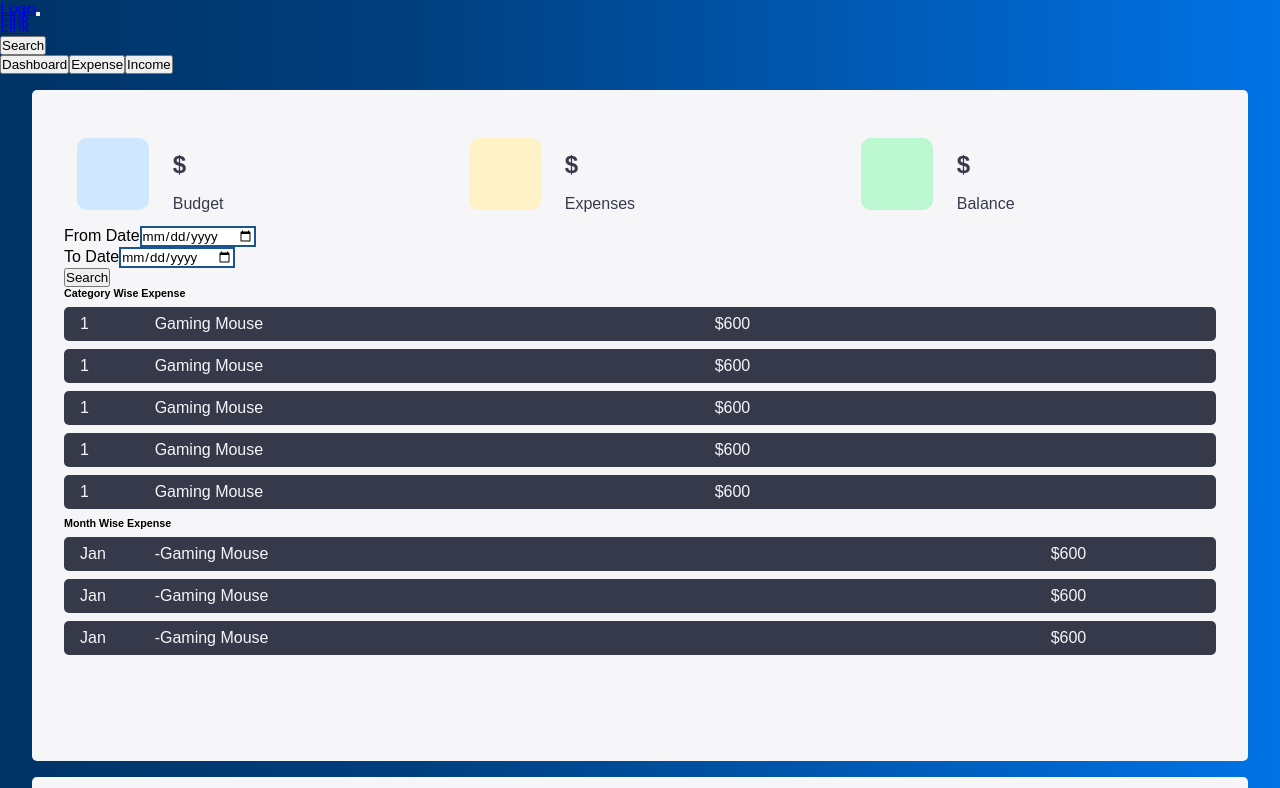
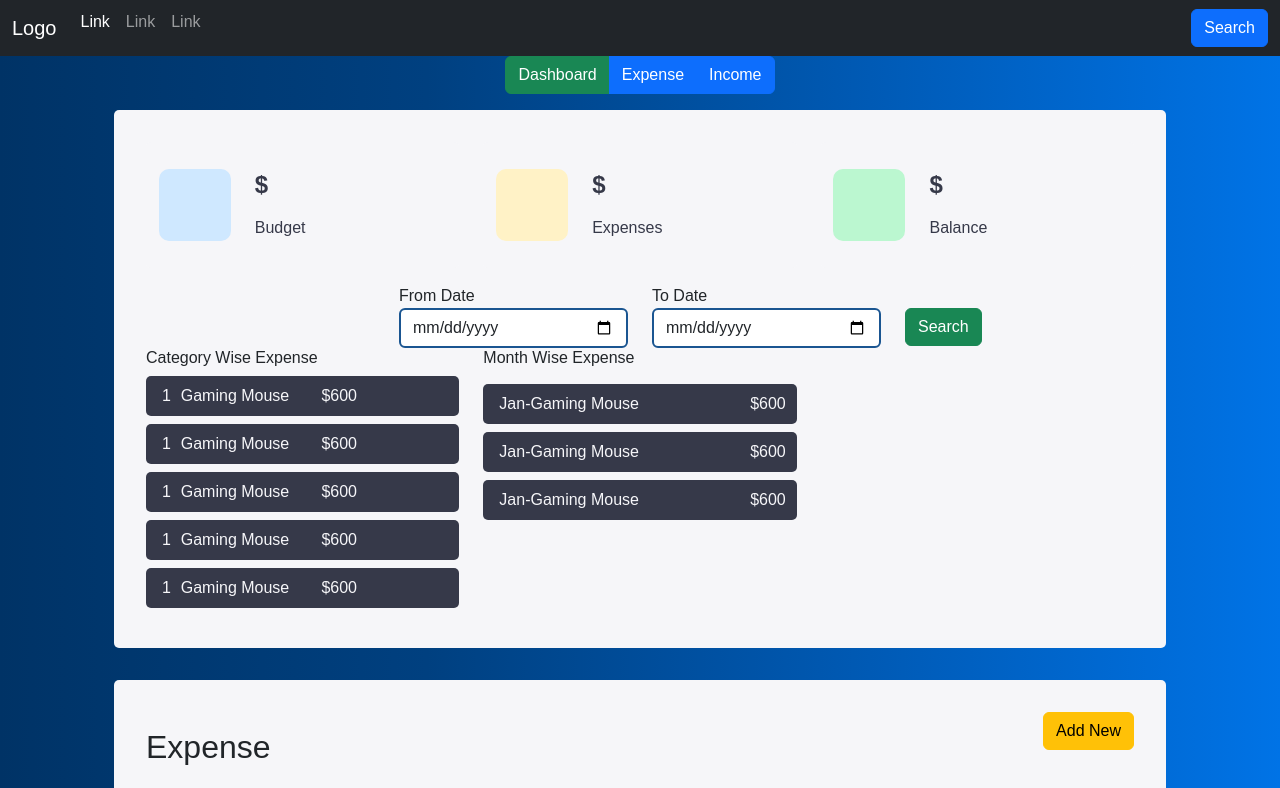
Before and after one commit to samndambuki/Budget-Planner-, an Angular app: page /home in a window 1280 px wide. Shown: the top 788 px of the page. Built offline with nearby package versions, Linux system fonts and the light colour scheme.

Commit message:
installed boostrap in my web app waiting to install font awesome

```diff
--- a/angular.json
+++ b/angular.json
@@ -25,6 +25,7 @@
               "src/assets"
             ],
             "styles": [
+              "./node_modules/bootstrap/dist/css/bootstrap.min.css",
               "src/styles.css"
             ],
             "scripts": [],
--- a/package.json
+++ b/package.json
@@ -21,6 +21,7 @@
     "@angular/platform-server": "^17.3.0",
     "@angular/router": "^17.3.0",
     "@angular/ssr": "^17.3.8",
+    "bootstrap": "^5.3.3",
     "express": "^4.18.2",
     "rxjs": "~7.8.0",
     "tslib": "^2.3.0",
--- a/src/app/pages/home/home.component.html
+++ b/src/app/pages/home/home.component.html
@@ -1,9 +1,33 @@
 <div class="row">
   <div class="col-12 text-center">
     <div class="btn-group">
-      <button type="button">Dashboard</button>
-      <button type="button">Expense</button>
-      <button type="button">Income</button>
+      <button
+        type="button"
+        [class]="
+          selectedTab == 'Dashboard' ? 'btn btn-success' : 'btn btn-primary'
+        "
+        (click)="changeTab('Dashboard')"
+      >
+        Dashboard
+      </button>
+      <button
+        type="button"
+        [class]="
+          selectedTab == 'Expense' ? 'btn btn-success' : 'btn btn-primary'
+        "
+        (click)="changeTab('Expense')"
+      >
+        Expense
+      </button>
+      <button
+        type="button"
+        [class]="
+          selectedTab == 'Income' ? 'btn btn-success' : 'btn btn-primary'
+        "
+        (click)="changeTab('Income')"
+      >
+        Income
+      </button>
     </div>
   </div>
 </div>
--- a/src/app/pages/home/home.component.ts
+++ b/src/app/pages/home/home.component.ts
@@ -10,4 +10,9 @@ import { IncomeComponent } from '../income/income.component';
   templateUrl: './home.component.html',
   styleUrl: './home.component.css',
 })
-export class HomeComponent {}
+export class HomeComponent {
+  selectedTab: string = 'Dashboard';
+  changeTab(tab: string) {
+    this.selectedTab = tab;
+  }
+}
```
Also changed, not shown: 1 other file (tests, documents, lock files or other folders).
